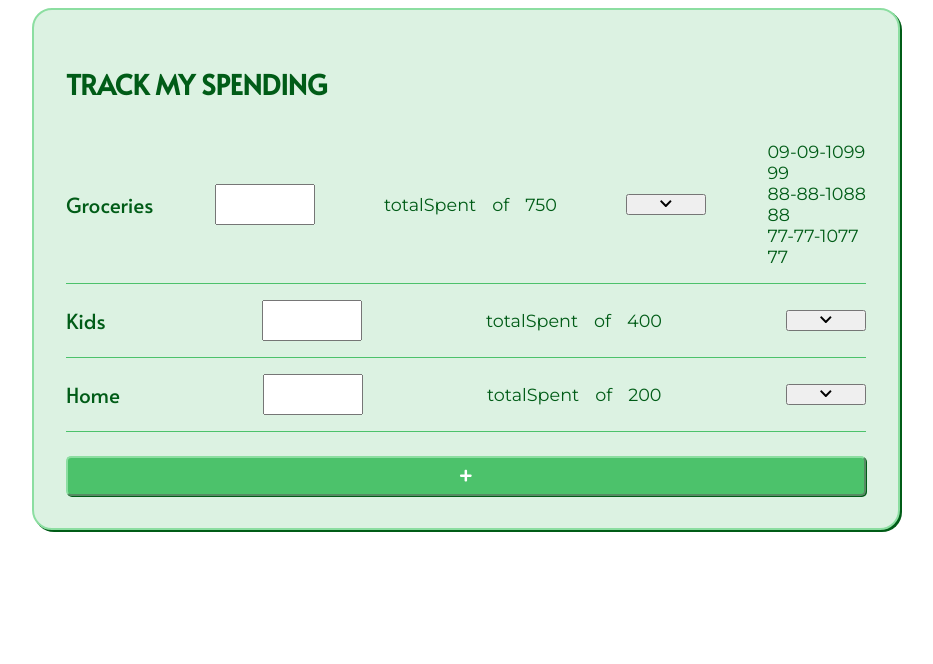
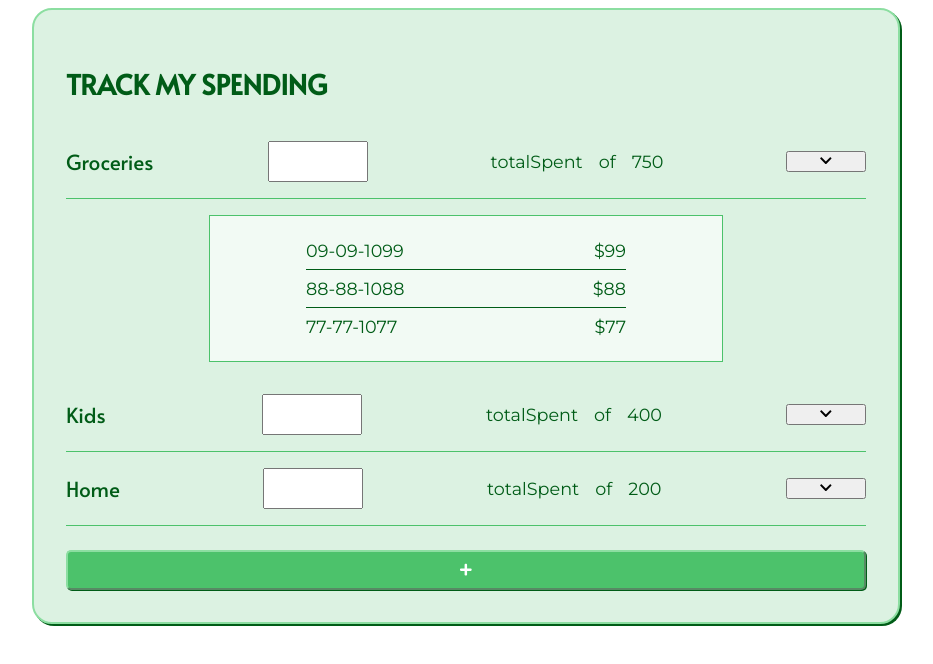
Before and after one commit to joyrichmond/hungry-hippo, a React (Create React App) app in the folder packages/web/: page / in a window 1280 px wide. Both pictures are taken after a click on the button 999 px from the left and 161 px from the top of the page. Shown: the top 664 px of the page, without its empty margins (174-1107 px from the left). Built offline with nearby package versions, Linux system fonts and the light colour scheme.

Commit message:
style transaction history

```diff
--- a/packages/web/src/comps/spendingTracker/CategoryLine.tsx
+++ b/packages/web/src/comps/spendingTracker/CategoryLine.tsx
@@ -1,7 +1,7 @@
 import React, { FC, useState } from 'react';
 import { FontAwesomeIcon } from '@fortawesome/react-fontawesome';
 
-import SpendingHistoryAccordion from './categoryLine/SpendingHistoryAccordion';
+import TransactionHistoryAccordion from './categoryLine/TransactionHistoryAccordion';
 
 type Props = {
   category: string;
@@ -19,10 +19,11 @@ const CategoryLine: FC<Props> = ({
   );
 
   const handleClick = () => {
-    setIsTransactionVisible(true);
+    setIsTransactionVisible(!isTransactionHistoryVisible);
   };
 
   return (
+    <div className="flex-v flex-centered-v">
       <div className="categoryLine">
         <span className="categoryName">{category}</span>
         <input type="text" />
@@ -34,8 +35,9 @@ const CategoryLine: FC<Props> = ({
         <button type="button" onClick={handleClick}>
           <FontAwesomeIcon icon="chevron-down" />
         </button>
+      </div>
       {isTransactionHistoryVisible && (
-        <SpendingHistoryAccordion transactionHistory={transactionHistory} />
+        <TransactionHistoryAccordion transactionHistory={transactionHistory} />
       )}
     </div>
   );
--- a/packages/web/src/comps/spendingTracker/categoryLine/SpendingHistoryAccordion.tsx
+++ b/packages/web/src/comps/spendingTracker/categoryLine/TransactionHistoryAccordion.tsx
@@ -4,17 +4,17 @@ type Props = {
   transactionHistory: { date: string; amount: number }[];
 };
 
-const SpendingHistoryAccordion: FC<Props> = ({ transactionHistory }) => {
+const TransactionHistoryAccordion: FC<Props> = ({ transactionHistory }) => {
   return (
-    <div>
+    <div className="transactionHistory">
       {transactionHistory.map((transaction, i) => (
-        <div key={i}>
+        <div key={i} className="transactionLine">
           <div>{transaction.date}</div>
-          <div>{transaction.amount}</div>
+          <div>${transaction.amount}</div>
         </div>
       ))}
     </div>
   );
 };
 
-export default SpendingHistoryAccordion;
+export default TransactionHistoryAccordion;
--- /dev/null
+++ b/packages/web/src/stylesheets/spending-history-accordion.scss
@@ -0,0 +1,24 @@
+@import './style-variables.scss';
+
+.transactionHistory {
+  display: flex;
+  flex-direction: column;
+  align-items: center;
+  background-color: $green-white;
+  border: solid 1px $primary;
+  margin: 1rem;
+  width: 30rem;
+  padding: 1rem;
+
+  .transactionLine {
+    border-bottom: solid 1px $dark;
+    display: flex;
+    justify-content: space-between;
+    padding: 0.5rem 0;
+    width: 20rem;
+
+    &:last-of-type {
+      border: none;
+    }
+  }
+}
--- a/packages/web/src/stylesheets/spending-tracker.scss
+++ b/packages/web/src/stylesheets/spending-tracker.scss
@@ -51,3 +51,5 @@
     font-size: 1.3rem;
   }
 }
+
+@import './spending-history-accordion.scss';
--- a/packages/web/src/stylesheets/style-variables.scss
+++ b/packages/web/src/stylesheets/style-variables.scss
@@ -8,3 +8,4 @@ $light: #dcf2e2;
 $dark: #005c17;
 $shadow: #005c17;
 $hover: #8cdea1;
+$green-white: #f2faf4;
```
Lines whose indentation alone changed are shown as unchanged.
